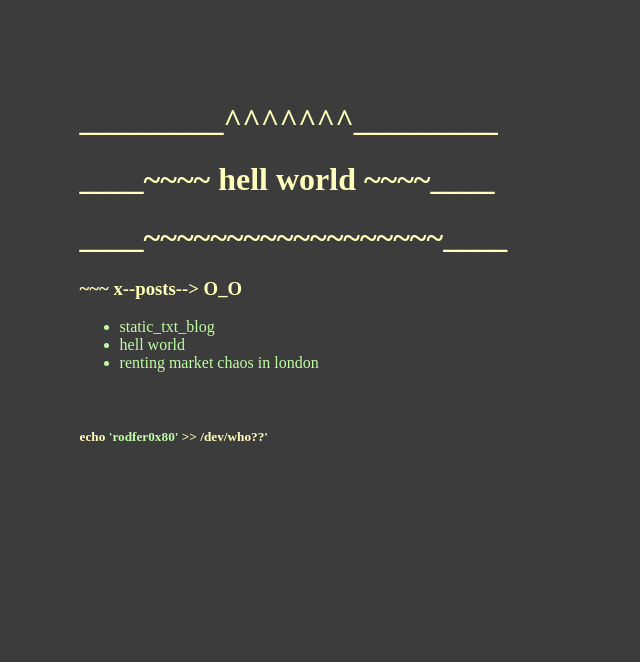
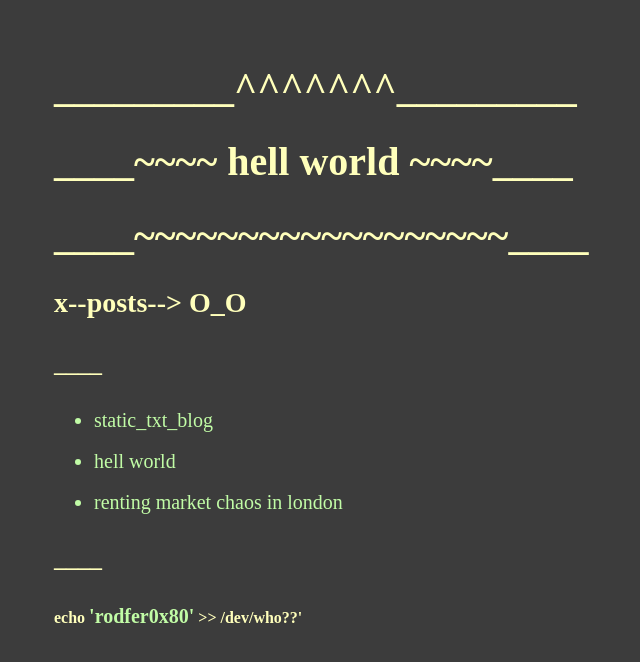
Before and after one commit to rodfer0x80/rodfer0x80, a plain HTML site: page docs/index.html in a window 1280 px wide. Shown: the whole page, without its empty margins (330-970 px from the left). Drawn offline with Linux system fonts and the light colour scheme.

Commit message:
coolsinnit

```diff
--- a/docs/index.html
+++ b/docs/index.html
@@ -13,13 +13,16 @@
       <h1>_________^^^^^^^_________</ht>
       <h1>____~~~~ hell world ~~~~____</h1>
       <h1>____~~~~~~~~~~~~~~~~~~____</h1>
-      <h3>~~~  x--posts--> O_O</h3>
+      <h3>x--posts--> O_O</h3>
+      <h4>____</h4>
       <ul>
         <li><a href='posts/static_txt_blog.txt'>static_txt_blog</a></li>
+        <br>
         <li><a href='posts/hell_world.txt'>hell world</a></li>
+        <br>
         <li><a href='posts/renting_market_chaos_in_london.txt'>renting market chaos in london</a></li>
       </ul>
-      <br>
+      <h4>____</h4>
       <h5>echo <a>'rodfer0x80'</a> >> /dev/who??'<h5>
     </div>
 </body>
--- a/docs/style.css
+++ b/docs/style.css
@@ -1,19 +1,27 @@
 body {
     background-color: #3c3c3c;
-    margin-left: 32%;
-    margin-top: 8%;
+    margin-left: 30%;
+    margin-top: 5%;
     color: #c1fca6;
 }
 
 h1 {
     color: #ffffbb;
+    font-size: 2.5rem;
   }
 h3 {
     color: #ffffbb;
+    font-size: 1.75rem;
+}
+
+h4 {
+    color: #ffffbb;
+    font-size: 1.5rem;
 }
 
 h5 {
     color: #ffffbb;
+    font-size: 1rem;
 }
 
 ul {
@@ -24,21 +32,19 @@ ul {
 li {
     size: 24px;
     color: #c1fca6;
+    font-size: 1.25rem;
 }
 
 a {
     size: 24px;
     text-decoration: none;
     color: #c1fca6;
+    font-size: 1.25rem;
 }
 
 a::after {
     size: 24px;
     text-decoration: none;
     color: #c1fca6;
+    font-size: 1rem;
 }
-a::after {
-    size: 24px;
-    text-decoration: none;
-    color: #c1fca6;
-}
```
